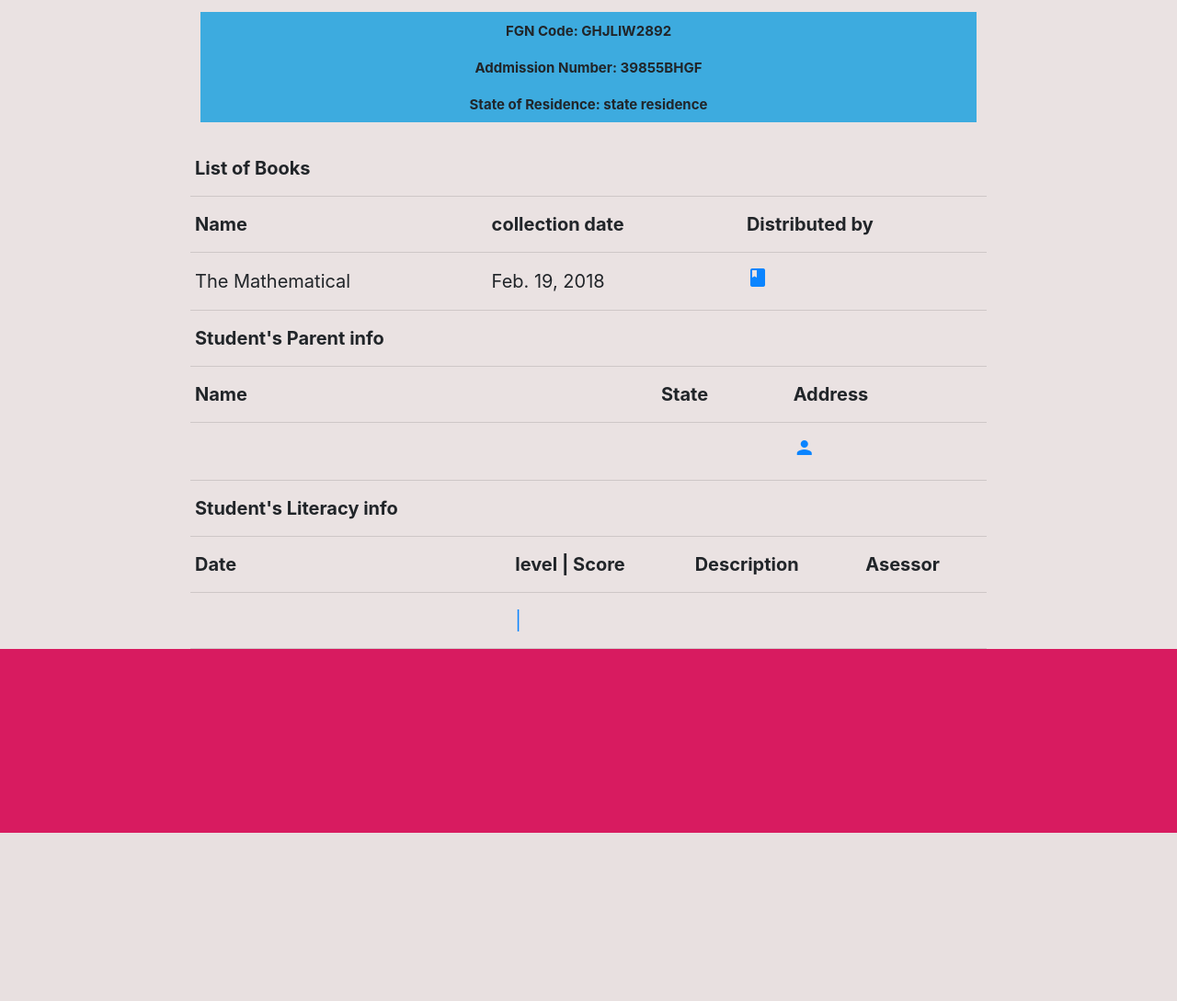
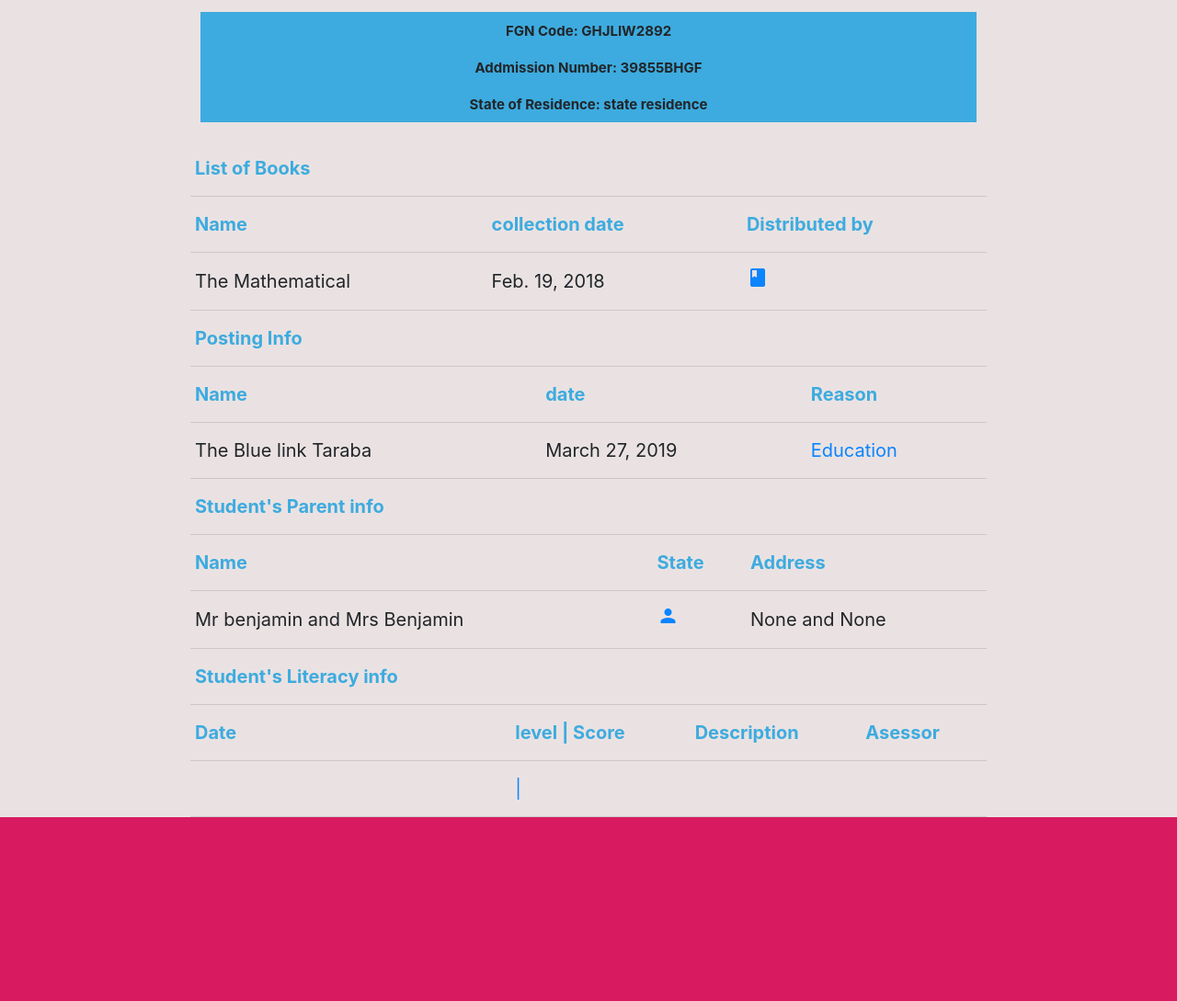
Before and after one commit to OkayJosh/just_another_student_app, a Django app: a page that uses studentapp/app/templates/student/details.html in a window 1280 px wide. Shown: the part 492-1581 px from the top of the page at 92% size. Before the commit the page ends 1398 px from the top, so only its background shows below. Run offline with Django 3.2, Linux system fonts and the light colour scheme; data comes from the database, SQL or seed files in the repository; both versions use the stored data as it was after the commit; some libraries are stand-ins or nearby versions.

Commit message:
adding features to the details.html

```diff
--- a/studentapp/app/admin.py
+++ b/studentapp/app/admin.py
@@ -1,5 +1,6 @@
 from django.contrib import admin
-from .models import Student
+from .models import Student, Parent
 # Register your models here.
 
 admin.site.register(Student)
+admin.site.register(Parent)
--- a/studentapp/app/static/css/style.css
+++ b/studentapp/app/static/css/style.css
@@ -94,3 +94,9 @@
     height: 200px;
     background-color: rgb(216, 27, 96);
 }
+
+thead {
+    color:rgb(61, 171, 223);
+
+
+}
--- a/studentapp/app/templates/student/details.html
+++ b/studentapp/app/templates/student/details.html
@@ -49,7 +49,28 @@
                         <tr>
                             <td><a>{{ book.title_of_the_text_book }} </a> </td>
                             <td><a>{{ book.date_of_collection }}</a></td>
-                            <td><a href="{% url 'book_update' book.id %}"><i class="material-icons">book</i></a></td>
+                            <td><a href="{% url 'book_update' object.id %}"><i class="material-icons">book</i></a></td>
+                            </tr>
+                    {% endfor %}
+            </table>
+        <table>
+                <thead>
+                    <tr>
+                        <th>Posting Info</th>
+                        <th>    </th>
+                    </tr>
+                    <tr>
+                        <th>Name</i></th>
+                        <th>date</th>
+                        <th>Reason</th>
+                    </tr>
+                </thead>
+                <tbody>
+                    {% for post in posting %}
+                        <tr>
+                            <td><a>{{ post.name_of_school }} </a> </td>
+                            <td><a>{{ post.date_of_posting }}</a></td>
+                            <td><a href="{% url 'posting_update' object.id object.slug %}"> {{ post.reason_for_posting }} </a></td>
                             </tr>
                     {% endfor %}
             </table>
@@ -66,11 +87,13 @@
                         </tr>
                     </thead>
                     <tbody>
+                        {% for p in parent %}
                             <tr>
-                                <td><a>{{ parent.occupation_of_the_father }}  {{ parent.current_passport_photograph_of_the_mother}} </a></td>
-                                <td><a>{{ parent.full_name_of_the_father }} {{ parent.full_name_of_the_mother }}</a></td>
+                                <td><a>{{ p.full_name_of_the_father }} and {{ p.full_name_of_the_mother }}</a></td>
                                 <td><a href="{% url 'parent_update' object.id %}"><i class="material-icons">person</i></a></td>
+                                <td><a>{{ p.contact_address_of_the_father }} and {{ p.contact_address_of_the_mother }}</a></td>
                                 </tr>
+                        {% endfor %}
                 </table>
                 <table>
                         <thead>
--- a/studentapp/app/views.py
+++ b/studentapp/app/views.py
@@ -64,7 +64,7 @@
                 # context['students'] = Student.objects.get(id=self.kwargs['pk'])
 
                 context['parent'] = Parent.objects.filter(
-                        student = Student.objects.filter(id=self.kwargs['pk'])
+                        student = Student.objects.get(id=self.kwargs['pk'])
                         )
                 # student = get_object_or_404(Student, pk=self.kwargs['pk'])
 
@@ -113,9 +113,9 @@
                 """
                 # the pk from the urls is stored in the kwargs
                 instance  = form.save(commit=False)
-                instance.owned_by = Student.objects.get(id=self.kwargs['pk'])
+                instance.student = Student.objects.get(id=self.kwargs['pk'])
                 instance.save()
-                self.object = form.save()
+                # self.object = form.save()
                 return super().form_valid(form)
 
 class UpdateParentFormView(UpdateView):
@@ -133,7 +133,7 @@
         content_type = None
         pk_url_kwarg = 'pk'
         slug_url_kwarg = 'slug'
-        success_url = 'home'
+        success_url = '/'
 
         def form_valid(self, form):
                 """
@@ -147,6 +147,7 @@
                 return super().form_valid(form)
 
 class UpdateBookFormView(UpdateView):
+        model = Book
         pk_url_kwarg = 'pk'
         slug_url_kwarg = 'slug'
         query_pk_and_slug = True
@@ -174,6 +175,7 @@
                 return super().form_valid(form)
 
 class UpdateLiteracyFormView(UpdateView):
+        model = Literacy
         pk_url_kwarg = 'pk'
         slug_url_kwarg = 'slug'
         query_pk_and_slug = True
@@ -201,6 +203,7 @@
                 return super().form_valid(form)
 
 class UpdateIncentiveFormView(UpdateView):
+        model = Incentive
         pk_url_kwarg = 'pk'
         slug_url_kwarg = 'slug'
         query_pk_and_slug = True
@@ -228,6 +231,7 @@
                 return super().form_valid(form)
 
 class UpdateAppraisalFormView(UpdateView):
+        model = Appraisal
         pk_url_kwarg = 'pk'
         slug_url_kwarg = 'slug'
         query_pk_and_slug = True
@@ -255,6 +259,7 @@
                 return super().form_valid(form)
 
 class UpdateAttendanceFormView(UpdateView):
+        model = Attendance
         pk_url_kwarg = 'pk'
         slug_url_kwarg = 'slug'
         query_pk_and_slug = True
@@ -268,7 +273,7 @@
         content_type = None
         pk_url_kwarg = 'pk'
         slug_url_kwarg = 'slug'
-        success_url = 'home'
+        success_url = '/'
 
         def form_valid(self, form):
                 """
@@ -276,18 +281,19 @@
                 """
                 # the pk from the urls is stored in the kwargs
                 instance  = form.save(commit=False)
-                instance.owned_by = Student.objects.get(id=self.kwargs['pk'])
+                instance.student = Student.objects.get(id=self.kwargs['pk'])
                 instance.save()
                 self.object = form.save()
                 return super().form_valid(form)
 
 class UpdatePostingFormView(UpdateView):
+        template_name = 'student/update_posting.html'
+        model = Posting
         pk_url_kwarg = 'pk'
-        slug_url_kwarg = 'slug'
-        query_pk_and_slug = True
-        template_name = 'student/update_posting.html'
+        # slug_url_kwarg = 'slug'
+        # query_pk_and_slug = True
         form_class = PostingForm
-        success_url = 'home'
+        success_url = '/'
 
 class CreateAbsenceRecordFormView(CreateView):
         template_name = 'student/create_absence.html'
```
Also changed, not shown: studentapp/db.sqlite3.
